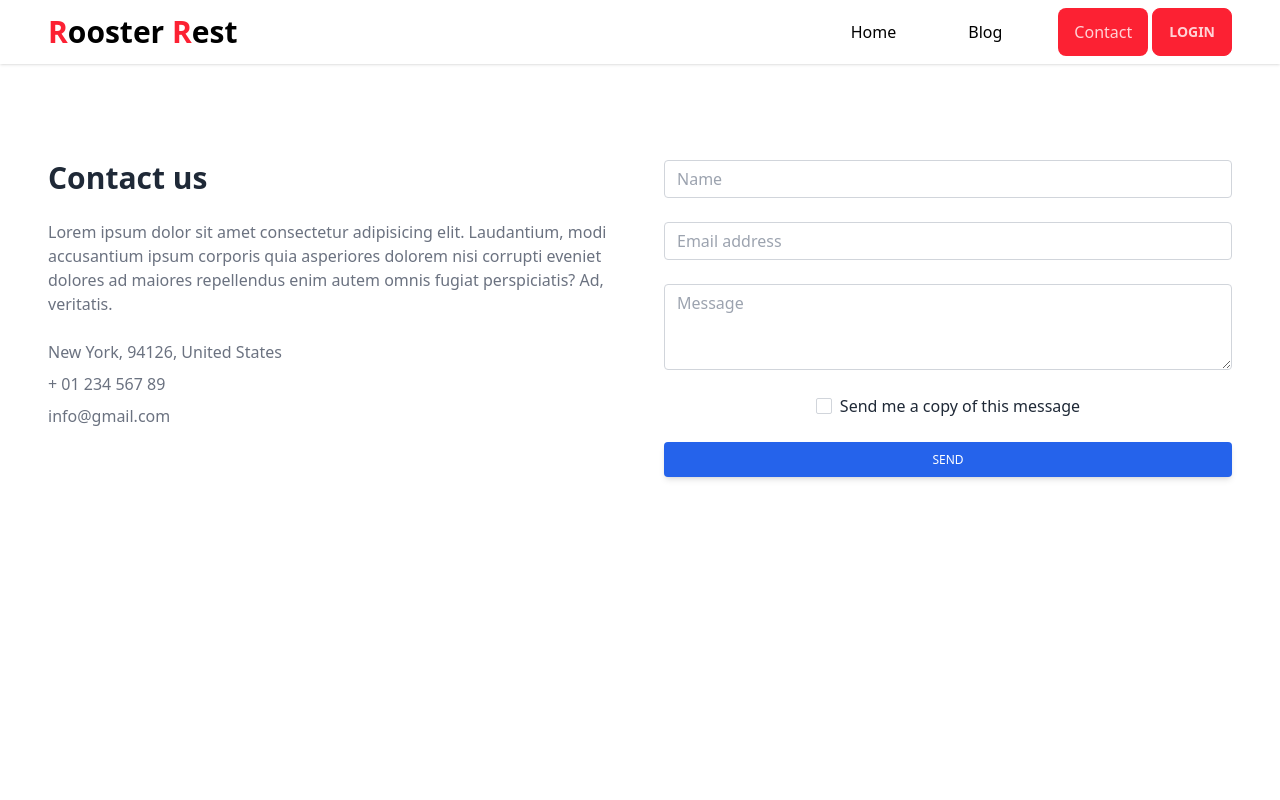
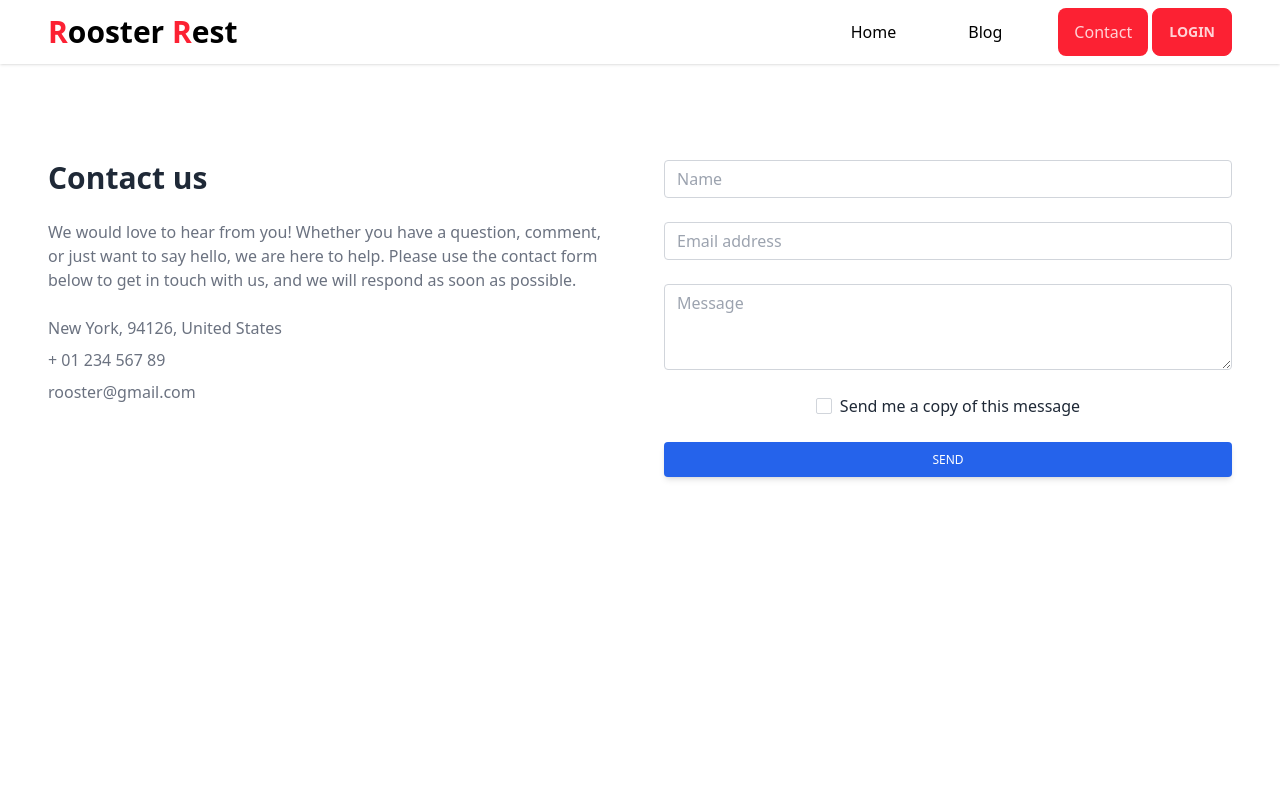
Before and after one commit to Eagl3Eyes/chef-recipe-hunter-client-side, a React (Vite) app: page /contact in a window 1280 px wide. Shown: the top 800 px of the page. Built offline with nearby package versions, Linux system fonts and the light colour scheme; no server answers.

Commit message:
final pass

```diff
--- a/src/Components/Pages/Contact/Contact.jsx
+++ b/src/Components/Pages/Contact/Contact.jsx
@@ -10,14 +10,11 @@ const Contact = () => {
       <div className="grow-0 shrink-0 basis-auto mb-6 md:mb-0 w-full md:w-6/12 px-3 lg:px-6">
         <h2 className="text-3xl font-bold mb-6">Contact us</h2>
         <p className="text-gray-500 mb-6">
-          Lorem ipsum dolor sit amet consectetur adipisicing elit.
-          Laudantium, modi accusantium ipsum corporis quia asperiores
-          dolorem nisi corrupti eveniet dolores ad maiores repellendus enim
-          autem omnis fugiat perspiciatis? Ad, veritatis.
+        We would love to hear from you! Whether you have a question, comment, or just want to say hello, we are here to help. Please use the contact form below to get in touch with us, and we will respond as soon as possible.
         </p>
         <p className="text-gray-500 mb-2">New York, 94126, United States</p>
         <p className="text-gray-500 mb-2">+ 01 234 567 89</p>
-        <p className="text-gray-500 mb-2">info@gmail.com</p>
+        <p className="text-gray-500 mb-2">rooster@gmail.com</p>
       </div>
       <div className="grow-0 shrink-0 basis-auto mb-12 md:mb-0 w-full md:w-6/12 px-3 lg:px-6">
         <form>
--- a/src/Components/Routes/Routes.jsx
+++ b/src/Components/Routes/Routes.jsx
@@ -21,8 +21,6 @@ const router = createBrowserRouter([
       {
         path: "/",
         element: <Home></Home>,
-        // loader: () =>fetch('https://flavour-fusion-server-siam-wd.vercel.app/chefs')
-
         loader: async () => {
           try {
             const slideData = await fetch('https://chef-recipe-hunter-server-eagl3eyes.vercel.app/slides');
```
